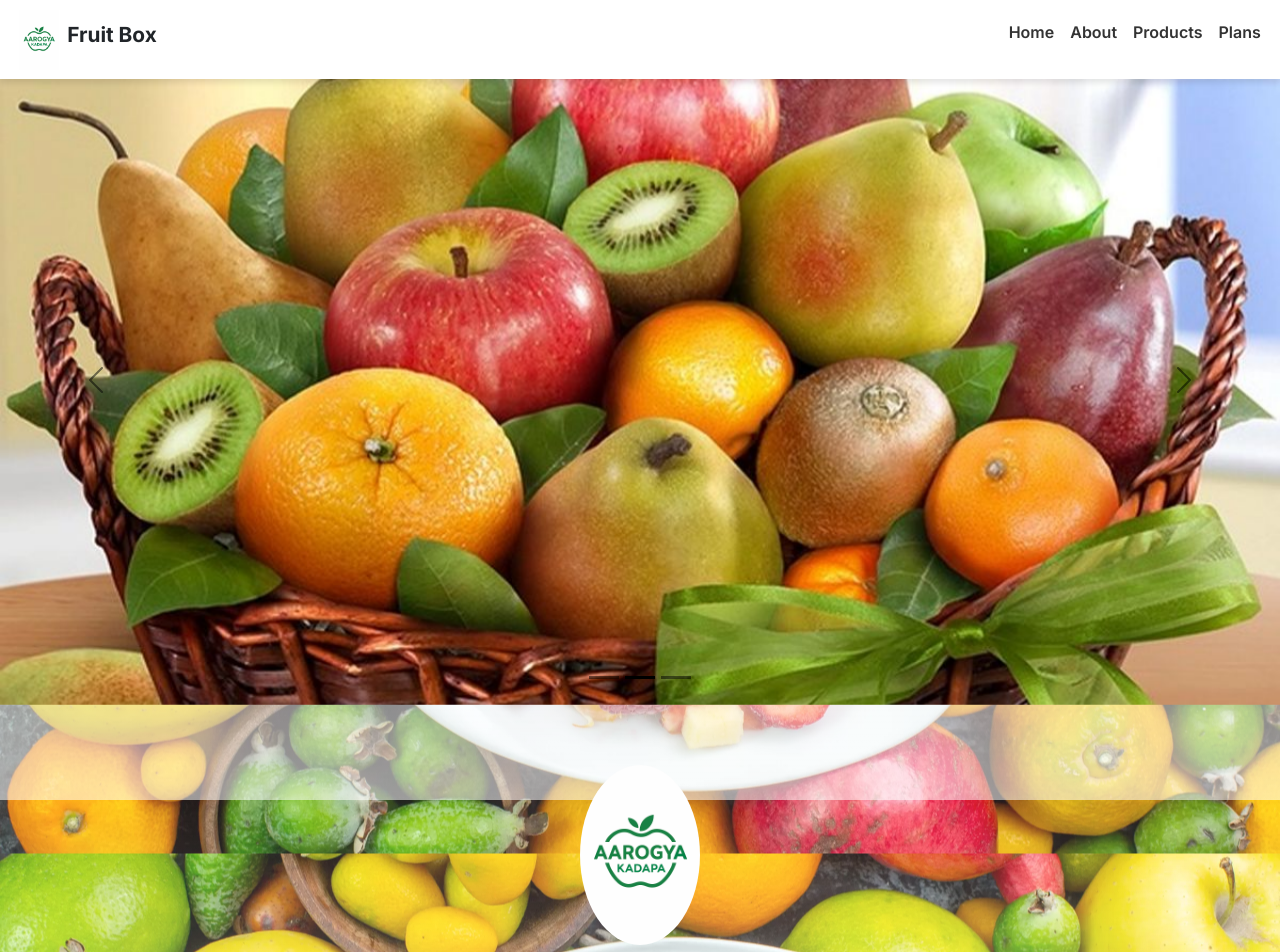
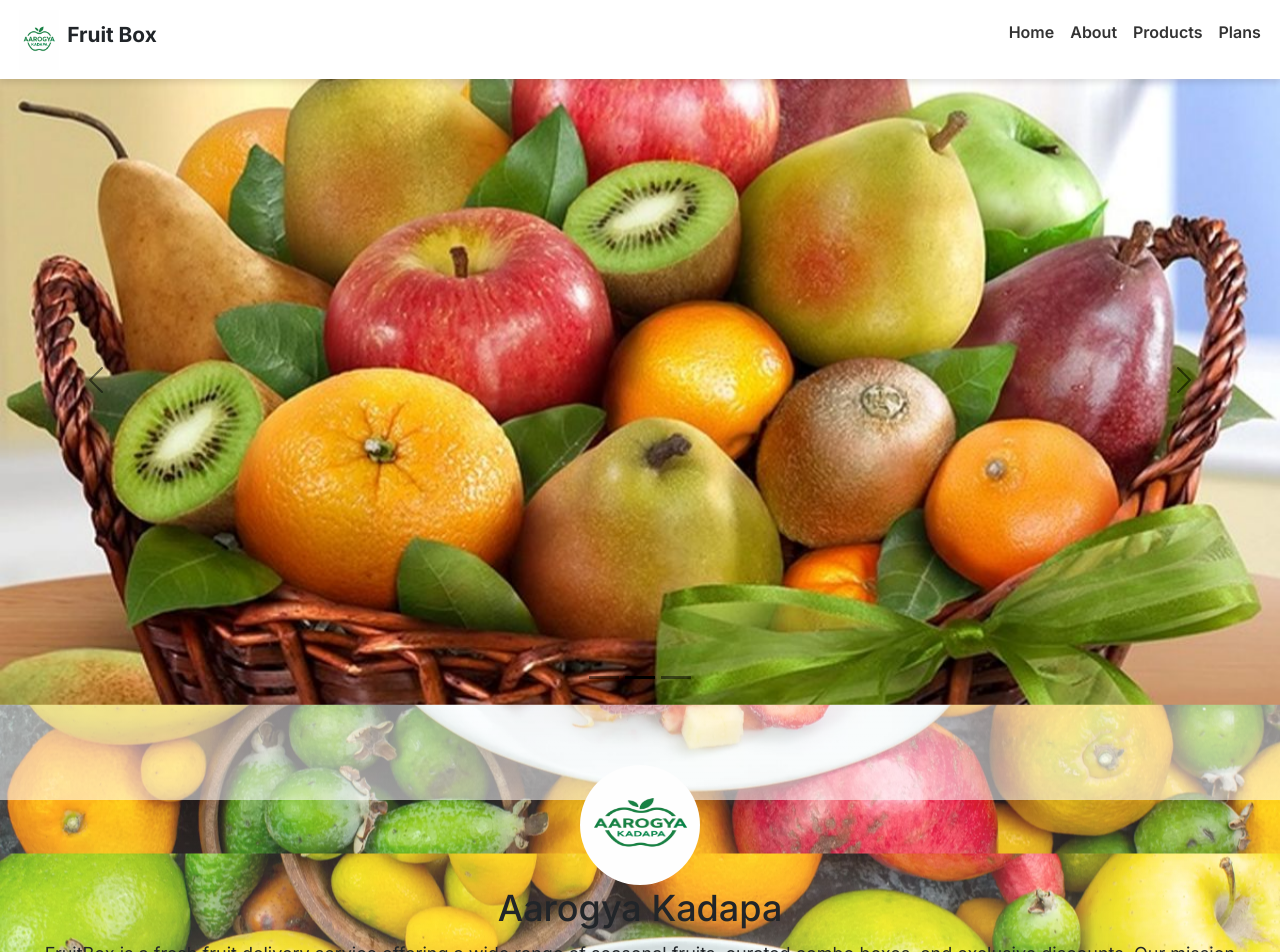
Before and after one commit to prathibhapenta/fruit-box, a React (Create React App) app: page / in a window 1280 px wide. Shown: the top 952 px of the page. Built offline with nearby package versions, Linux system fonts and the light colour scheme.

Commit message:
Home logo

```diff
--- a/src/components/Home.css
+++ b/src/components/Home.css
@@ -42,8 +42,9 @@
 
 .logo {
   width: 120px;
-  height: auto;
+  height: 120px;
   border-radius: 50%;
+  background-color: transparent;
 }
 
 .our-services {
--- a/src/components/ScrollToTop.js
+++ b/src/components/ScrollToTop.js
@@ -10,5 +10,4 @@ const ScrollToTop = () => {
 
   return null;
 };
-
 export default ScrollToTop;
```
